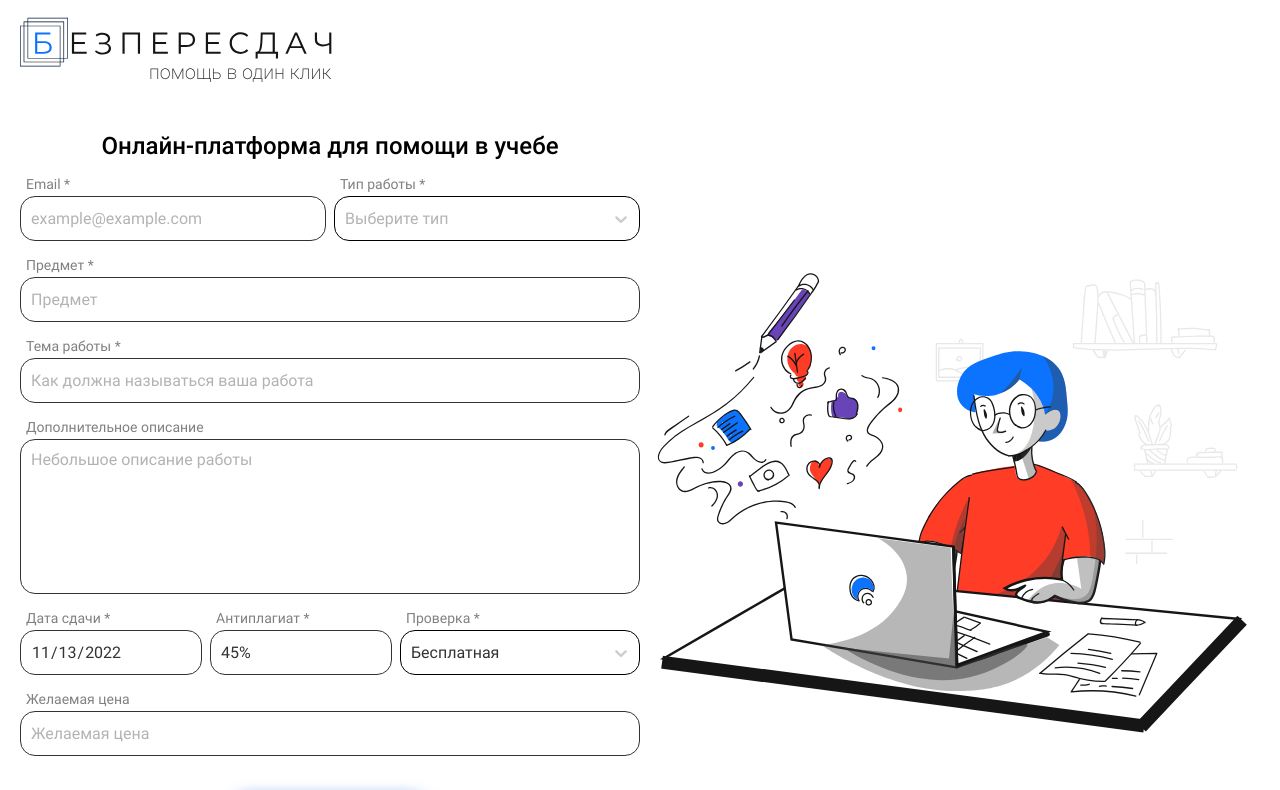
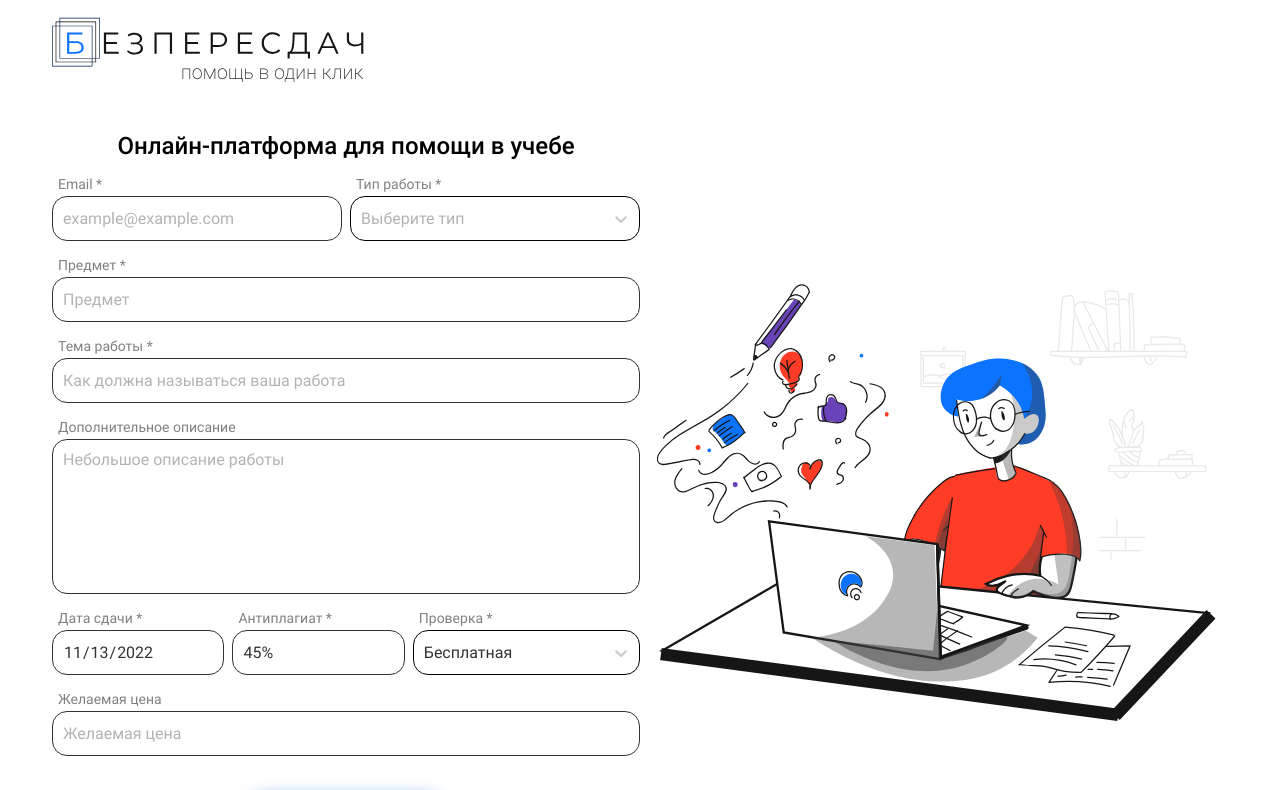
Before and after one commit to bezperesdach/bezperesdach_frontend, a Next.js app: page / in a window 1280 px wide. Shown: the top 790 px of the page. Built offline with nearby package versions, Linux system fonts and the light colour scheme.

Commit message:
style: add left/right padding on <1366px width

```diff
--- a/styles/Home.module.css
+++ b/styles/Home.module.css
@@ -106,6 +106,12 @@
   margin-left: 0.5rem;
 }
 
+@media screen and (max-width: 1366px) {
+  .container {
+    padding: 0 2rem;
+  }
+}
+
 @media screen and (max-width: 760px) {
   .container {
     padding: 0 2rem;
```
